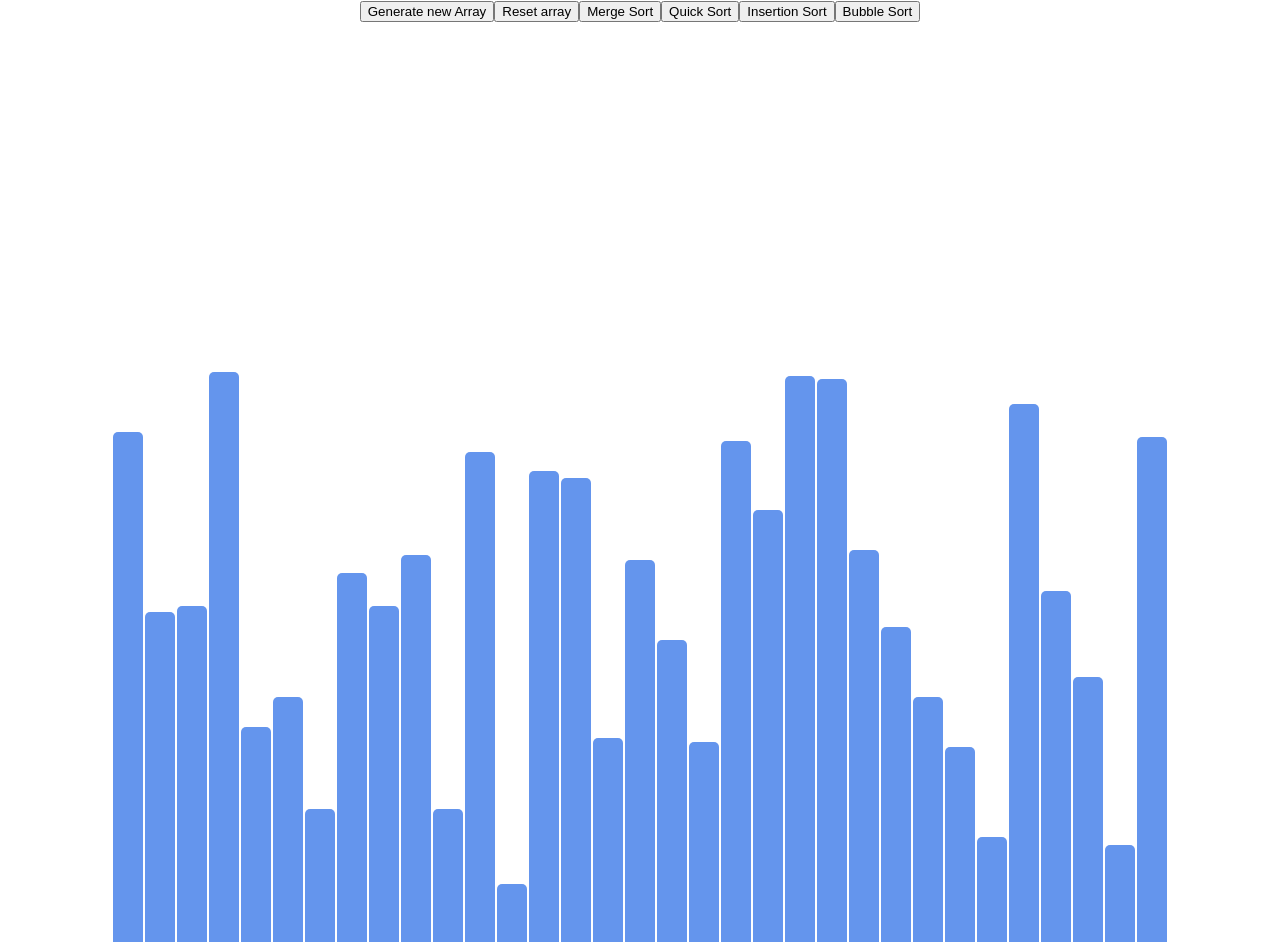
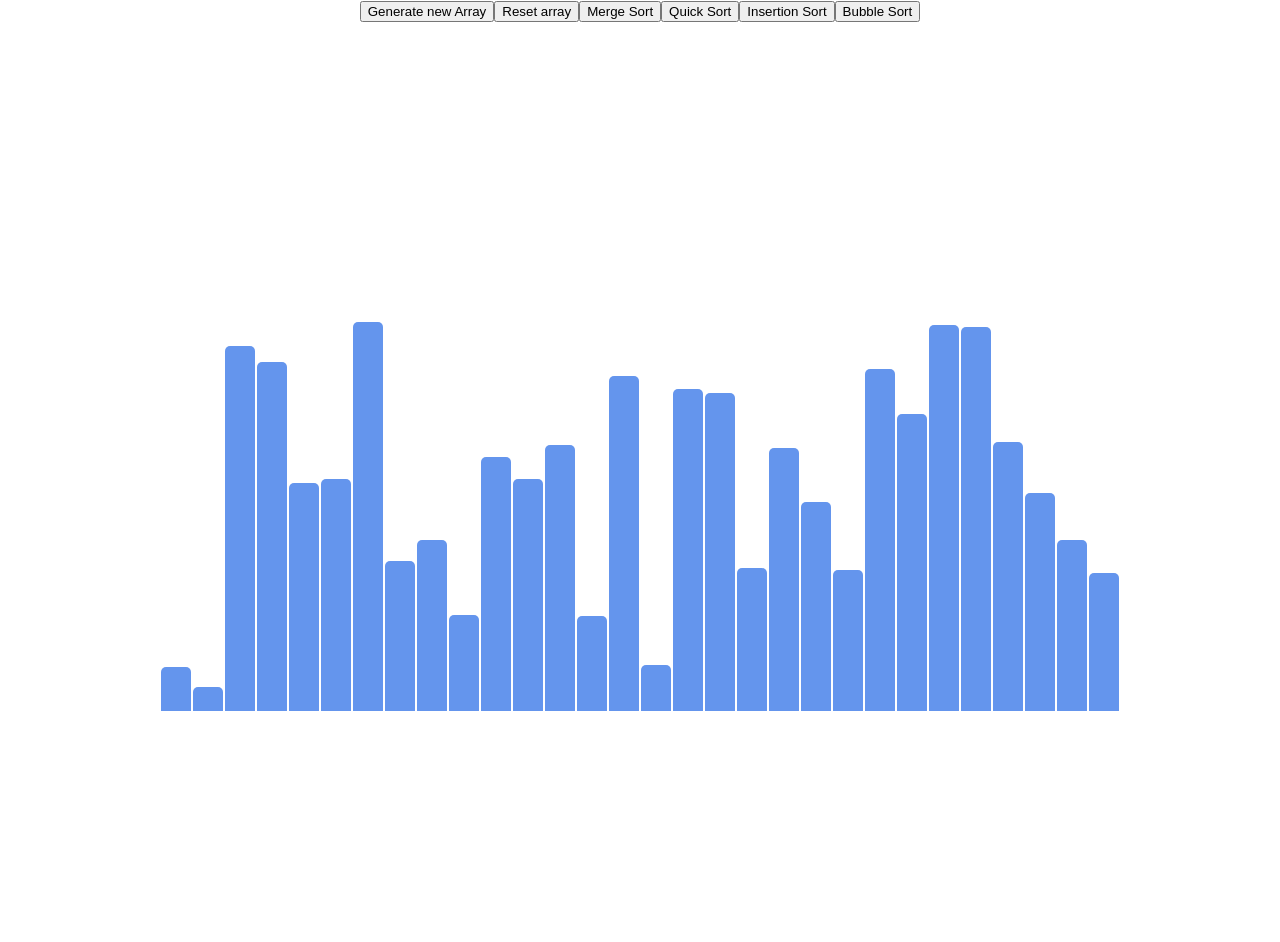
Before and after one commit to waitingonalice/Visual-Algo, a React (Create React App) app: page / in a window 1280 px wide. After the commit the page ends 800 px from the top, so only its background shows below. Built offline with nearby package versions, Linux system fonts and the light colour scheme.

Commit message:
configured array numbers generated based on window resolution

```diff
--- a/src/SortingVisualizer/SortingVisual.jsx
+++ b/src/SortingVisualizer/SortingVisual.jsx
@@ -149,15 +149,15 @@ function GenerateNewArray(){
 
 const randomArray = () => {
     const array = [];
-    for(let i = 0; i<(window.innerWidth-300)/30; i++){
-        array.push(randomIntFromInterval(5,600));
+    for(let i = 0; i<(window.innerWidth-400)/30; i++){
+        array.push(randomIntFromInterval(10));
     }
     return array;
 }
 
 //FROM: https://stackoverflow.com/questions/4959975/generate-random-number-between-two-numbers-in-javascript
-function randomIntFromInterval(min,max) {
-    return Math.floor(Math.random()*(max-min+1)+min);
+function randomIntFromInterval(min) {
+    return Math.floor(Math.random()*(window.innerHeight/2)+min);
 }
 
 export default function SortingVisual(){
--- a/src/SortingVisualizer/SortingVisualizer.css
+++ b/src/SortingVisualizer/SortingVisualizer.css
@@ -5,9 +5,8 @@
 .array-bar {
   border-radius: 5px 5px 0px 0px;
   position: relative;
-  top: 350px;
+  top: 300px;
   display: inline-block;
   width: 30px;
   margin: 0px 1px;
-
 }
```
